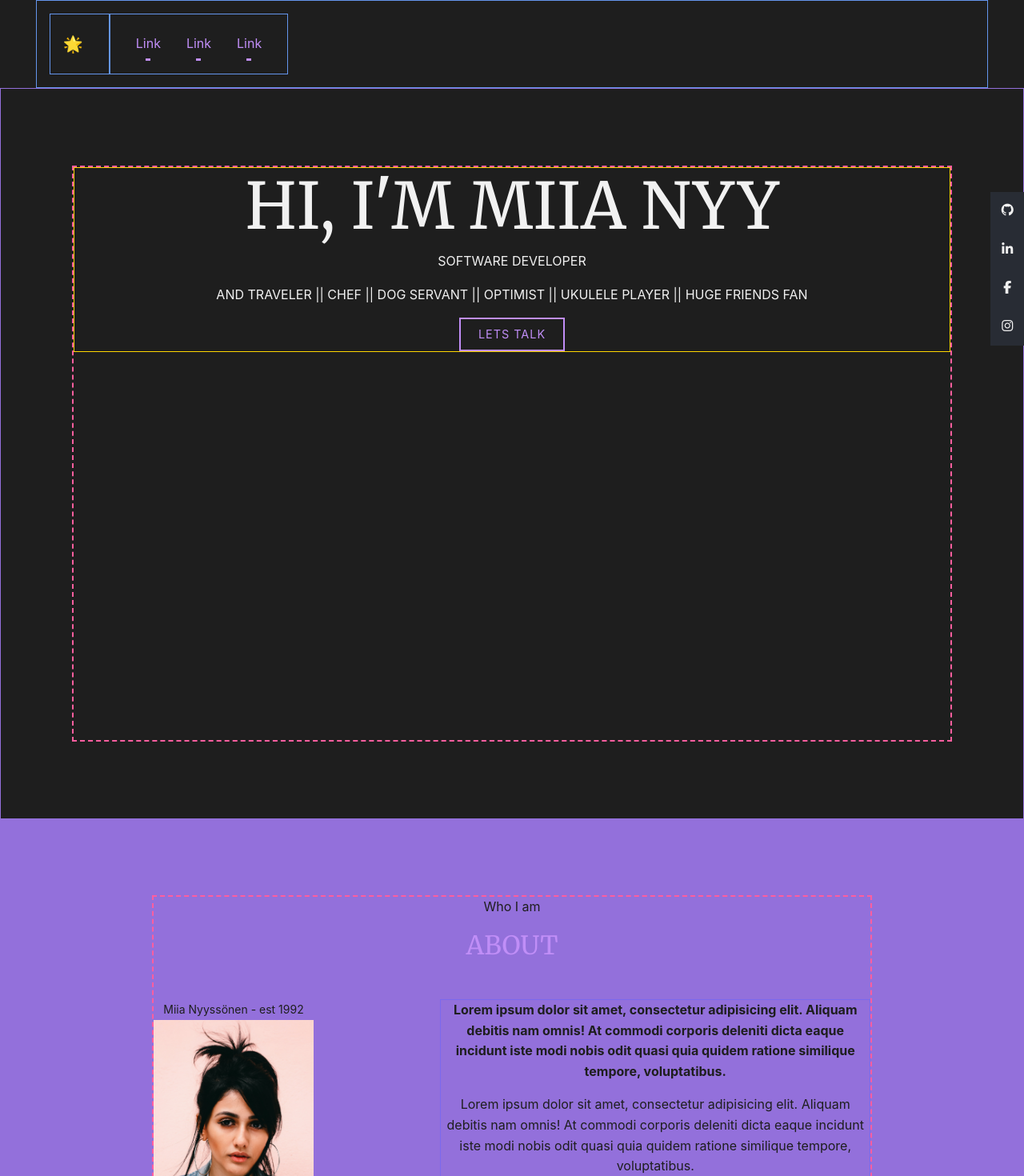
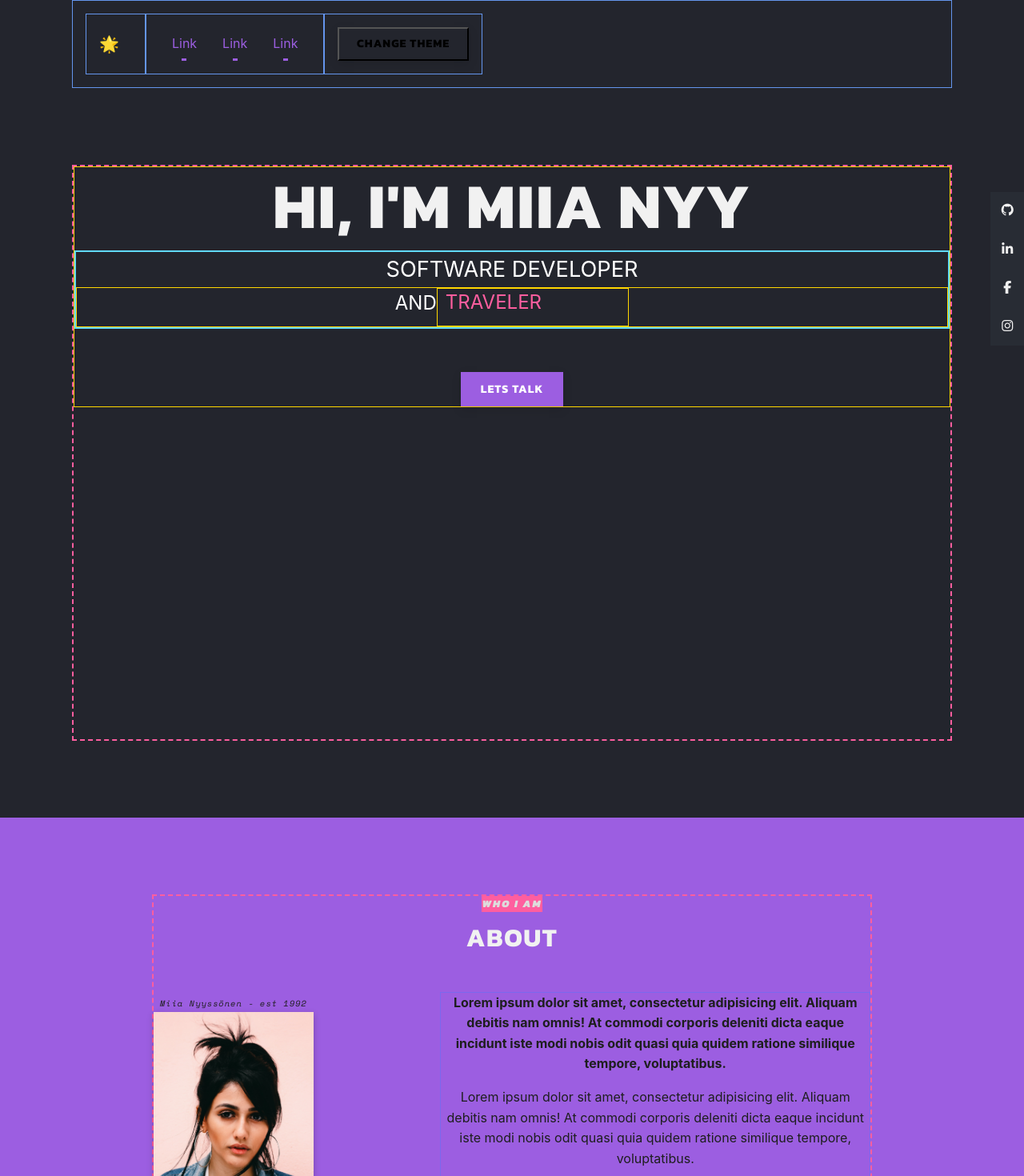
Before and after one commit to miiakivi/portfolio, a React (Create React App) app: page / in a window 1280 px wide. Shown: the top 1470 px of the page at 80% size. Built offline with nearby package versions, Linux system fonts and the light colour scheme.

Commit message:
added first rotation text animations to hero and footer. Added theme change button and modified colors and buttons

```diff
--- a/public/index.html
+++ b/public/index.html
@@ -11,8 +11,7 @@
     />
     <link rel="preconnect" href="https://fonts.googleapis.com">
     <link rel="preconnect" href="https://fonts.gstatic.com" crossorigin>
-    <link href="https://fonts.googleapis.com/css2?family=Merriweather:wght@300;400;700;900&display=swap" rel="stylesheet">
-    <link rel="apple-touch-icon" href="%PUBLIC_URL%/logo192.png"/>
+    <link href="https://fonts.googleapis.com/css2?family=Kanit:ital,wght@0,700;0,900;1,900&family=Space+Mono:ital@1&display=swap" rel="stylesheet">    <link rel="apple-touch-icon" href="%PUBLIC_URL%/logo192.png"/>
     <link rel="stylesheet" href="https://cdn.jsdelivr.net/gh/devicons/devicon@v2.14.0/devicon.min.css">
     <script src="https://kit.fontawesome.com/86237f722d.js" crossorigin="anonymous"></script>
 
--- a/src/App.tsx
+++ b/src/App.tsx
@@ -11,7 +11,7 @@ import Socials from "./components/Socials";
 function App() {
 
     return (
-        <div className="App">
+        <div  className="App">
             <Socials/>
             <Navigation/>
             <main>
--- a/src/components/About.tsx
+++ b/src/components/About.tsx
@@ -3,11 +3,13 @@ import React from "react";
 
 function About() {
     return (
+        <>
+
             <div className="section-container dark__accent">
                 <section className="about section">
                     <div className="section-header">
-                    <p className="section-subtitle">Who I am</p>
-                    <h2 className="section-title">About</h2>
+                        <p className="section-subtitle accent-subtitle">Who I am</p>
+                        <h2 className="section-title accent-title">About</h2>
                     </div>
                     <div className="about__container">
                         <div>
@@ -33,11 +35,13 @@ function About() {
                                 commodi corporis deleniti dicta eaque incidunt iste modi nobis odit quasi quia quidem
                                 ratione similique tempore, voluptatibus.
                             </p>
-                        <button className="main-btn">Click me</button>
+                            <button className="secondary-btn">Click me</button>
                         </div>
                     </div>
                 </section>
             </div>
+
+        </>
     );
 }
 
--- a/src/components/Hero.tsx
+++ b/src/components/Hero.tsx
@@ -1,14 +1,31 @@
 import React from "react";
-
+/*
+*  <p className="hero__info">Software Developer</p>
+                    <p className="hero__info">and traveler || chef || dog servant || optimist || ukulele player ||
+                        huge Friends fan</p>
+* */
 function Hero() {
     return (
         <div className="section-container">
             <div className="hero section">
                 <section className="hero__section">
                     <h1 className="hero__title">Hi, I'm Miia Nyy</h1>
-                    <p className="hero__info">Software Developer</p>
-                    <p className="hero__info">and traveler || chef || dog servant || optimist || ukulele player ||
-                        huge Friends fan</p>
+                    <div className="hero__subtitle">
+                        <p>Software Developer</p>
+                        <div className="word-animation-wrapper">
+                            <p>and</p>
+                            <div className="word-animation__words">
+                                <span className="word-animation__word">traveler</span>
+                                <span className="word-animation__word">chef</span>
+                                <span className="word-animation__word">optimist</span>
+                                <span className="word-animation__word">ukulele player</span>
+                                <span className="word-animation__word">traveler</span>
+                            </div>
+                        </div>
+                    </div>
+
+
+
                     <button className="main-btn">Lets Talk</button>
                 </section>
             </div>
--- a/src/components/Navigation.tsx
+++ b/src/components/Navigation.tsx
@@ -1,6 +1,44 @@
+import { useEffect, useState } from "react";
+
+
 function Navigation() {
+    const [theme, setTheme] = useState<string | null>( null );
+
+    // Check users browser preference and assign theme accordingly
+    useEffect( () => {
+        if ( theme === null ) {
+            setTheme( 'dark' );
+        }
+    }, [] );
+
+
+    useEffect( () => {
+        const root = document.documentElement;
+
+        if ( theme === 'light' ) {
+            root.style.setProperty('--main-theme-color', "rgba(128, 8, 254, 0.78)");
+            root.style.setProperty('--theme-bg', "#f6f2ff");
+            root.style.setProperty('--theme-bg-accent', "#eee8ff");
+            root.style.setProperty('--theme-text-color', "#262b2f");
+            root.style.setProperty('--project-overlay-color', "#8008FEC6");
+            root.style.setProperty('--theme-footer-color', "#353338");
+
+
+
+        } else {
+            root.style.setProperty('--main-theme-color', "#9c5ee1");
+            root.style.setProperty('--theme-bg', "#23252d");
+            root.style.setProperty('--theme-bg-accent', "#252b34");
+            root.style.setProperty('--theme-text-color', "#f1f1f1");
+            root.style.setProperty('--project-overlay-color', "rgba(192,142,247,0.88)");
+            root.style.setProperty('--theme-footer-color', "#1E1E1E");
+
+
+        }
+    }, [theme] );
+
     return (
-        <div className="c-container">
+        <div className="navigation-container">
             <nav className="nav">
                 <div className="nav ">
                     <a className="navbar-brand" aria-current="page" href="#">🌟</a>
@@ -16,10 +54,17 @@ function Navigation() {
                         <a className="nav-link" href="#">Link</a>
                     </li>
                 </ul>
+                <div className="nav">
+                    <button
+                        onClick={ () => setTheme( ( prevValue ) => prevValue === 'dark' ? 'light' : 'dark' ) }>
+                        Change theme
+                    </button>
+                </div>
             </nav>
         </div>
 
     );
 }
 
+
 export default Navigation;
--- a/src/index.css
+++ b/src/index.css
@@ -1,9 +1,11 @@
 
 :root {
-    --main-theme-color: #C08EF7;
-    --theme-bg: #1E1E1E;
-    --theme-text-color: #f1f1f1;
-    --theme-bg-accent: #1E1E1E;
+    --main-theme-color: '';
+    --theme-bg: '';
+    --theme-bg-accent: '';
+    --theme-text-color: '';
+    --project-overlay-color: '';
+    --theme-footer-color: '';
 
 }
 
@@ -15,10 +17,12 @@
 */
 
 /* LIGHT THEME
-      --main-theme-color: rgba(128, 8, 254, 0.78);
+     --main-theme-color: rgba(128, 8, 254, 0.78);
     --theme-bg: #f6f2ff;
     --theme-bg-accent: #eee8ff;
-    --theme-text-color: #262b2f; /
+    --theme-text-color: #262b2f;
+    --overlay-text-color: #ffffff;
+/
 */
 
 *,
@@ -39,7 +43,7 @@ body {
     sans-serif;
     -webkit-font-smoothing: antialiased;
     -moz-osx-font-smoothing: grayscale;
-
+    transition: all 0.7s cubic-bezier(0.65, 0.05, 0.36, 1);
 }
 
 
@@ -54,24 +58,36 @@ button {
     font-size: 0.9rem;
     text-transform: uppercase;
     background-color: var(--theme-bg);
-    transition: all 0.2s ease-in-out;
+    transition: all 0.5s ease-in-out;
+    box-shadow: rgba(0, 0, 0, 0.1) 0 4px 12px;
+    font-family: 'Kanit', sans-serif;
 }
 
-
-
-
-
+button:hover {
+    box-shadow: rgba(50, 50, 93, 0.25) 0px 13px 27px -5px, rgba(0, 0, 0, 0.3) 0px 8px 16px -8px;
+}
 
 .main-btn {
-    border: 2px solid var(--main-theme-color);
-    color: var(--main-theme-color);
-    background: linear-gradient(var(--main-theme-color) 0 0) left /var(--d, 0%) 100% no-repeat;
-    transition: 0.5s;
+    border: 3px solid var(--main-theme-color);
+    color: #fff;
+    background: linear-gradient(var(--main-theme-color) 0 0) left /var(--d, 100%) 100% no-repeat;
 }
 
 .main-btn:hover {
-    --d: 100%;
+    --d: 0%;
+    color: var(--main-theme-color);
+
+}
+
+.secondary-btn {
+    border: 3px solid #FF5E9F;
     color: #fff;
+    background: linear-gradient(#FF5E9F 0 0) left /var(--d, 100%) 100% no-repeat;
+}
+
+.secondary-btn:hover {
+    --d: 0%;
+
 }
 
 /*---TYPOGRAPHY---*/
@@ -81,12 +97,23 @@ h1, h2, h3, h4, h5, h6, p {
 }
 
 h1, h2, h3, h4, h5, h6 {
-    font-family: 'Merriweather', serif;
+    font-family: 'Kanit', sans-serif;
     text-transform: uppercase;
+    letter-spacing: 1.5px;
+    font-weight: bolder;
+
 }
 
 h1 {
     font-size: 10vh;
+}
+
+small {
+    font-family: 'Space Mono', monospace;
+    font-size: 0.65rem;
+    letter-spacing: 1px;
+    margin-bottom: 2em;
+
 }
 
 code {
@@ -94,17 +121,8 @@ code {
     monospace;
 }
 
-footer {
-    border: 1px solid #FF5E9F;
-    color: var(--main-theme-color);
-    width: 100%;
-    min-height: 100px;
-    margin-top: 2em;
-}
 
 main {
-    border: 1px solid mediumpurple;
-    z-index: 10;
 
 }
 
@@ -125,8 +143,7 @@ main {
 }
 
 .dark__accent {
-    /*background-color: var(--main-theme-color);*/
-    background-color: mediumpurple;
+    background-color: var(--main-theme-color);
     color: #1E1E1EFF;
 }
 
@@ -140,6 +157,16 @@ main {
 
 .section-title {
     color: var(--main-theme-color);
+}
+
+.section-subtitle {
+    color: #FF5E9F;
+    font-family: 'Kanit', sans-serif;
+    text-transform: uppercase;
+    letter-spacing: 2px;
+    font-size: 0.8rem;
+    font-style: italic;
+    margin-bottom: 0.5em;
 }
 
 
@@ -169,6 +196,21 @@ main {
 }
 
 /* --- NAVIGATION --- */
+/*
+.navigation-container {
+    position: fixed;
+    top: 0;
+    width: 100%;
+    background-color: rgba(255, 94, 159, 0.76);
+    z-index: 10;
+}*/
+
+nav {
+    border: 2px dashed #FF5E9F;
+    width: 95%;
+    max-width: 1100px;
+    margin: 0 auto;
+}
 
 .nav {
     padding: 1em;
@@ -192,7 +234,6 @@ main {
 
 .hero {
     min-height: 90vh;
-
 }
 
 .hero__section {
@@ -201,8 +242,26 @@ main {
 }
 
 
+
+
 /* --- ABOUT --- */
 
+
+.accent-title {
+    color: #f1f1f1;
+}
+
+.accent-subtitle {
+    font-family: 'Kanit', sans-serif;
+    text-transform: uppercase;
+    letter-spacing: 2px;
+    font-size: 0.8rem;
+    font-style: italic;
+    background-color: #ff5e9f;
+    color: #dddddd;
+    width: fit-content;
+    margin: 0 auto 1em;
+}
 
 .about {
     max-width: 900px;
@@ -214,6 +273,8 @@ main {
 
 .about__img-container img {
     margin: 0 auto;
+    box-shadow: rgba(0, 0, 0, 0.24) 0 3px 8px;
+
 }
 
 .about__container-item {
@@ -242,7 +303,6 @@ main {
 
 .projects__flex {
     margin-top: 3em;
-    border: 2px solid pink;
 }
 
 @media (min-width: 800px) {
@@ -259,11 +319,14 @@ main {
     width: 100%;
     max-width: 550px;
     margin: 0 auto 2em;
+    box-shadow: rgba(0, 0, 0, 0.24) 0 3px 8px;
 }
 
 .projects__item:hover .projects__item-overlay {
     height: 100%;
-    background-color: var(--main-theme-color);
+    opacity: 1;
+    /*background-color: var(--main-theme-color);*/
+    background-color: var(--project-overlay-color);
 }
 
 .projects__item-img {
@@ -277,14 +340,22 @@ main {
     right: 0;
     width: 100%;
     height: 0;
+    opacity: 0;
     overflow: hidden;
     background-color: var(--main-theme-color);
-    color: #d7d7d7;
+    color: #eaeaea;
     transition: .65s cubic-bezier(0.85, -0.21, 0.27, 1.55);
 }
 
 .overlay__text {
     padding: 2em;
+}
+
+.overlay__text h5 {
+    color: #ffffff;
+    font-family: 'Kanit', sans-serif;
+    text-transform: uppercase;
+    letter-spacing: 2px;
 }
 
 
@@ -308,6 +379,7 @@ main {
     width: 100px;
     padding: 1em;
     transition: all 0.2s ease-in-out;
+    box-shadow: rgba(0, 0, 0, 0.16) 0 1px 4px;
 }
 
 @media (min-width: 800px) {
@@ -331,7 +403,97 @@ main {
 
 /* --- FOOTER --- */
 footer {
-    background-color: var(--main-theme-color);
+    background-color: var(--theme-footer-color);
     color: var(--theme-text-color);
     min-height: 500px;
+    width: 100%;
+    margin-top: 2em;
+    padding: 2em 0;
 }
+
+.footer__text-animation {
+    font-size: 3rem;
+}
+
+.footer__cta {
+    font-size: 4rem;
+    padding-bottom: 2em;
+}
+
+.footer__cta a {
+    background: linear-gradient(currentColor 0 0) -20% 100%/var(--p, 10%) 3px no-repeat;
+    transition: 0.5s 0.3s cubic-bezier(0, 1.25, 1, 1.8), background-size 0.3s;
+    text-decoration: none;
+    color: #ff5e9f;
+}
+
+.footer__cta a:hover {
+    background-position: 50% 100%;
+    --p: 50%;
+    transition: 0.5s cubic-bezier(0, 1.25, 1, 1.8), background-size 0.2s 0.7s;
+}
+
+.hero__subtitle {
+    box-sizing: content-box;
+    color: #ffffff;
+    font-size: 1.7rem;
+    border: 2px solid #61dafb;
+    text-align: center;
+    margin-bottom: 2em;
+}
+
+.hero__subtitle p {
+    margin-bottom: 0;
+}
+
+.word-animation-wrapper {
+    border: 1px solid gold;
+    height: 50px;
+    display: flex;
+    justify-content: center;
+    font-size: 1.5rem;
+}
+
+.word-animation__words {
+    overflow: hidden;
+    border: 1px solid gold;
+    height: 100%;
+    padding-right: 1em;
+    text-align: left;
+
+}
+
+.word-animation__word {
+    display: block;
+    padding-left: 10px;
+    color: #ff5e9f;
+    animation: spin_words 7s infinite;
+}
+
+@keyframes  spin_words{
+    10% {
+        transform: translateY(-112%);
+    }
+    25% {
+        transform: translateY(-100%);
+    }
+    35% {
+        transform: translateY(-212%);
+    }
+    50% {
+        transform: translateY(-200%);
+    }
+    60% {
+        transform: translateY(-312%);
+    }
+    75% {
+        transform: translateY(-300%);
+    }
+    85% {
+        transform: translateY(-412%);
+    }
+    100% {
+        transform: translateY(-400%);
+
+    }
+}
```
Also changed, not shown: src/components/Footer.tsx (+13 -2 lines). Lines whose indentation alone changed are shown as unchanged.
